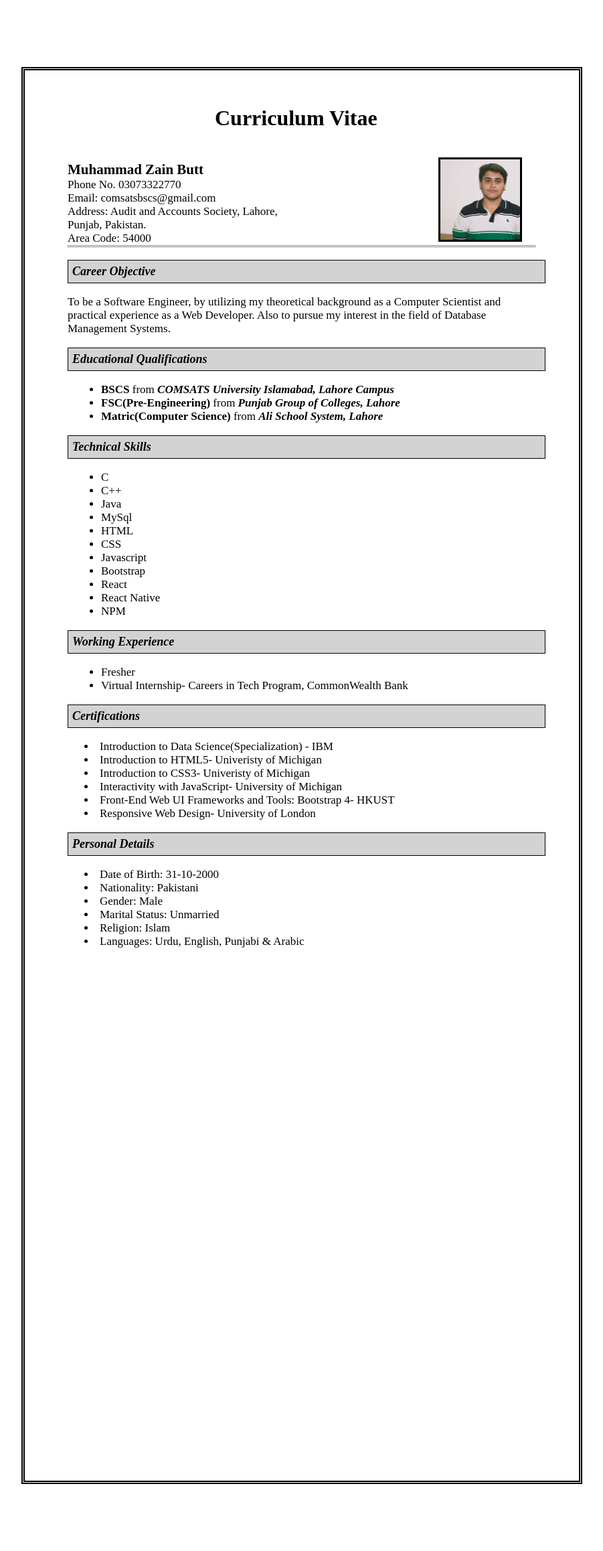
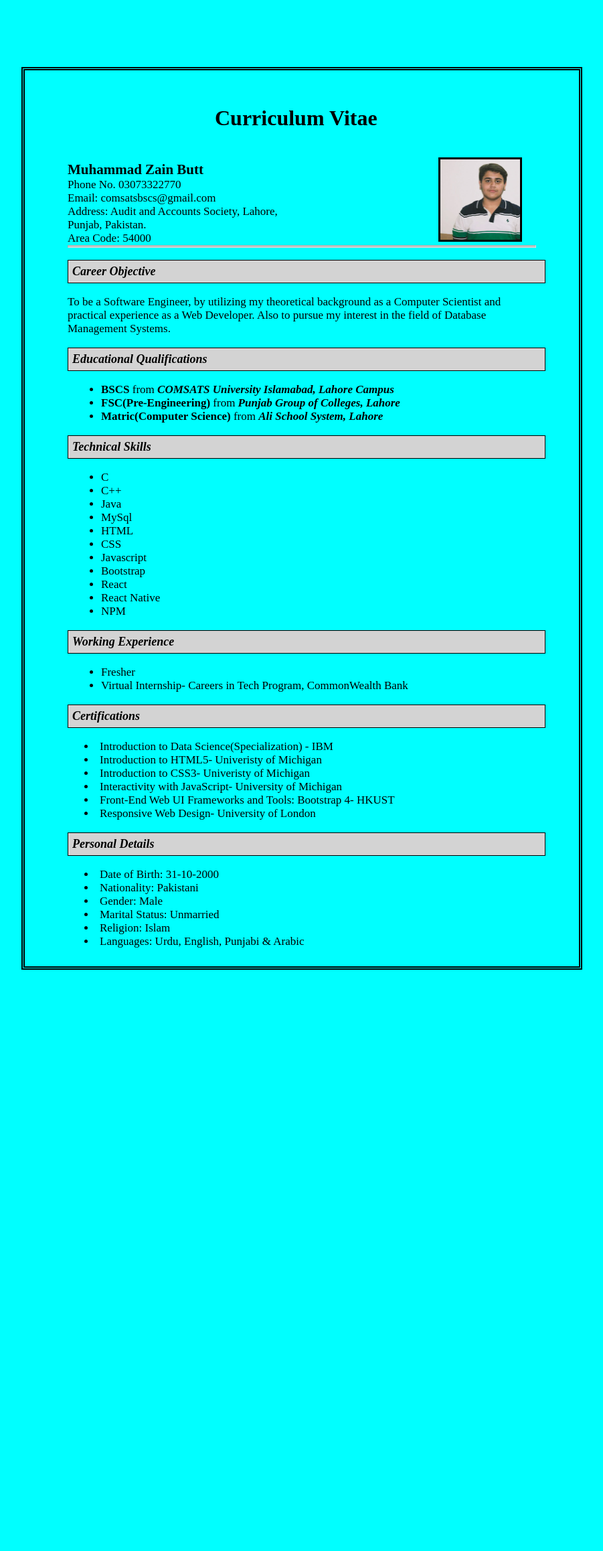
Before and after one commit to zain-mzb/FA18-BCS-187, a PHP site: page / in a window 1280 px wide. Shown: the whole page at 67% size, without its empty margins (189-1090 px from the left). After the commit the page ends 1448 px from the top, so only its background shows below. Run offline with PHP 8.4, Linux system fonts and the light colour scheme.

Commit message:
Update styles.css

```diff
--- a/css/styles.css
+++ b/css/styles.css
@@ -6,6 +6,7 @@
 body {
   margin-bottom: 100px;
   margin-top: 100px;
+  background-color: aqua;
 }
 .outer {
   width: 700px;
@@ -13,7 +14,7 @@ body {
   margin: 0px auto;
   border: 5px double black;
   padding: 5%;
-  padding-bottom: 100%;
+  padding-bottom: 40%;
   padding-top: 2%;
 }
 .one h1 {
```
